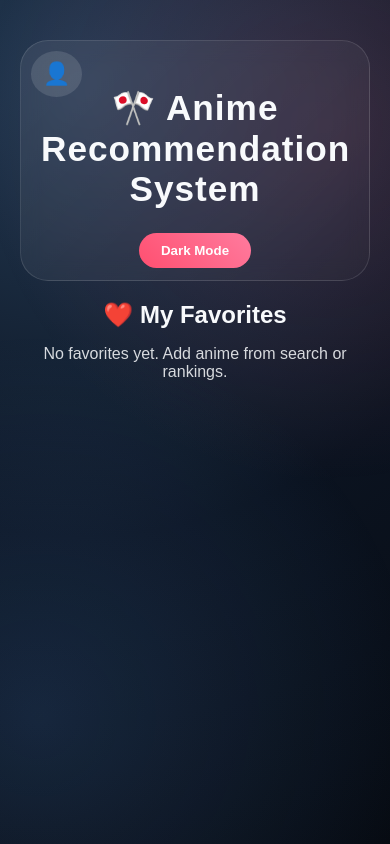
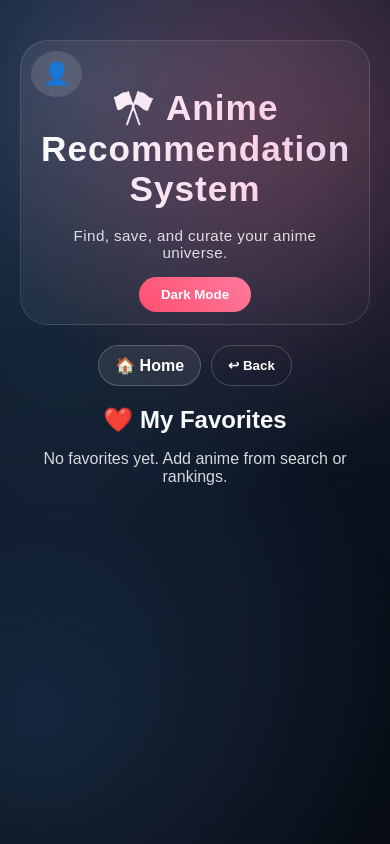
Before and after one commit to AnujShahu/Anime_Recommendation, a Flask app: page /favorites in a window 390 px wide. Run offline with Flask 3, Linux system fonts and the light colour scheme; the visitor is signed in with stand-in values (Sample User, id 1); data that the repository does not hold is empty.

Commit message:
new chnages

```diff
--- a/static/script.js
+++ b/static/script.js
@@ -352,6 +352,51 @@ document.addEventListener("DOMContentLoaded", function () {
         });
     }
 
+    const backBtn = document.getElementById("backBtn");
+    if (backBtn) {
+        backBtn.addEventListener("click", function () {
+            if (window.history.length > 1) {
+                window.history.back();
+            } else {
+                window.location.href = "/";
+            }
+        });
+    }
+
+    const heroShell = document.querySelector(".hero-shell");
+    if (heroShell && window.matchMedia("(pointer: fine)").matches) {
+        heroShell.classList.add("tilt");
+        heroShell.addEventListener("mousemove", (e) => {
+            const rect = heroShell.getBoundingClientRect();
+            const x = (e.clientX - rect.left) / rect.width - 0.5;
+            const y = (e.clientY - rect.top) / rect.height - 0.5;
+            heroShell.style.transform = `perspective(900px) rotateX(${(-y * 3).toFixed(2)}deg) rotateY(${(x * 4).toFixed(2)}deg)`;
+        });
+        heroShell.addEventListener("mouseleave", () => {
+            heroShell.style.transform = "perspective(900px) rotateX(0deg) rotateY(0deg)";
+        });
+    }
+
+    const cards = document.querySelectorAll(".anime-card");
+    cards.forEach((card, idx) => {
+        card.style.setProperty("--stagger", `${Math.min(idx, 10) * 55}ms`);
+    });
+
+    if ("IntersectionObserver" in window) {
+        const observer = new IntersectionObserver((entries) => {
+            entries.forEach((entry) => {
+                if (entry.isIntersecting) {
+                    entry.target.classList.add("in-view");
+                    observer.unobserve(entry.target);
+                }
+            });
+        }, { threshold: 0.12 });
+
+        cards.forEach((card) => observer.observe(card));
+    } else {
+        cards.forEach((card) => card.classList.add("in-view"));
+    }
+
     document.querySelectorAll(".flash-message").forEach((message) => {
         setTimeout(() => {
             message.classList.add("fade-out");
--- a/static/style.css
+++ b/static/style.css
@@ -309,3 +309,122 @@ body.light-mode h3 {
     .theme-toggle { position: static; margin-top: 6px; }
     .user-menu { top: 10px; left: 10px; }
 }
+
+/* ================= PREMIUM MOTION LAYER ================= */
+body::after {
+    content: "";
+    position: fixed;
+    width: 520px;
+    height: 520px;
+    border-radius: 50%;
+    background: radial-gradient(circle, rgba(255, 79, 112, 0.16), transparent 65%);
+    top: -140px;
+    right: -120px;
+    filter: blur(6px);
+    pointer-events: none;
+    z-index: -1;
+    animation: driftBlob 14s ease-in-out infinite alternate;
+}
+
+.title {
+    background: linear-gradient(90deg, #f8fafc, #fbcfe8, #bae6fd, #f8fafc);
+    background-size: 220% 100%;
+    -webkit-background-clip: text;
+    background-clip: text;
+    color: transparent;
+    animation: textShift 8s linear infinite;
+}
+
+.hero-subtitle {
+    margin: 0 0 10px;
+    opacity: 0.86;
+    letter-spacing: 0.4px;
+}
+
+.context-nav {
+    display: flex;
+    justify-content: center;
+    gap: 10px;
+    margin: 6px 0 20px;
+}
+
+.nav-chip {
+    border: 1px solid rgba(255, 255, 255, 0.22);
+    background: rgba(255, 255, 255, 0.08);
+    color: #fff;
+    text-decoration: none;
+    border-radius: 999px;
+    padding: 10px 16px;
+    font-weight: 700;
+    cursor: pointer;
+    transition: transform 0.25s ease, box-shadow 0.25s ease;
+}
+
+.nav-chip:hover {
+    transform: translateY(-2px);
+    box-shadow: 0 8px 22px rgba(56, 189, 248, 0.24);
+}
+
+.nav-chip.ghost {
+    background: transparent;
+}
+
+.anime-card {
+    opacity: 0;
+    transform: translateY(24px) scale(0.985);
+    overflow: hidden;
+}
+
+.anime-card::before {
+    content: "";
+    position: absolute;
+    inset: 0;
+    border-radius: 20px;
+    background: linear-gradient(120deg, transparent 20%, rgba(255, 255, 255, 0.16), transparent 55%);
+    transform: translateX(-120%);
+    transition: transform 0.75s ease;
+    pointer-events: none;
+}
+
+.anime-card:hover::before {
+    transform: translateX(120%);
+}
+
+.anime-card.in-view {
+    opacity: 1;
+    transform: translateY(0) scale(1);
+    transition: opacity 0.55s ease, transform 0.55s ease;
+    transition-delay: var(--stagger, 0ms);
+}
+
+.hero-shell.tilt {
+    transition: transform 0.2s ease;
+}
+
+body.light-mode .nav-chip {
+    color: #0f172a;
+    border-color: rgba(15, 23, 42, 0.18);
+    background: rgba(255, 255, 255, 0.72);
+}
+
+body.light-mode .title {
+    background: linear-gradient(90deg, #0f172a, #2563eb, #0f172a);
+    -webkit-background-clip: text;
+    background-clip: text;
+    color: transparent !important;
+}
+
+@keyframes textShift {
+    0% { background-position: 0% 50%; }
+    100% { background-position: 220% 50%; }
+}
+
+@keyframes driftBlob {
+    0% { transform: translate(0, 0) scale(1); }
+    100% { transform: translate(-45px, 40px) scale(1.08); }
+}
+
+@media (max-width: 768px) {
+    .hero-subtitle { font-size: 0.95rem; }
+    .context-nav { margin-top: 10px; }
+}
--- a/templates/index.html
+++ b/templates/index.html
@@ -54,8 +54,16 @@
     </div>
 
     <h1 class="title">&#127884; Anime Recommendation System</h1>
+    <p class="hero-subtitle">Find, save, and curate your anime universe.</p>
     <button id="themeToggle" class="theme-toggle">Dark Mode</button>
 </div>
+
+{% if page_mode != "home" %}
+<div class="context-nav">
+    <a href="{{ url_for('main.home') }}" class="nav-chip">&#127968; Home</a>
+    <button type="button" class="nav-chip ghost" id="backBtn">&#8617; Back</button>
+</div>
+{% endif %}
 
 {% if page_mode in ["home", "search"] %}
 <div class="tabs">
```
